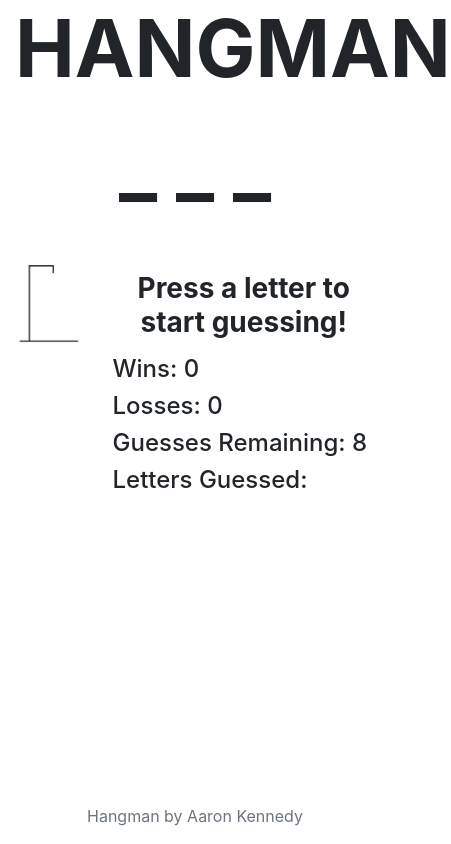
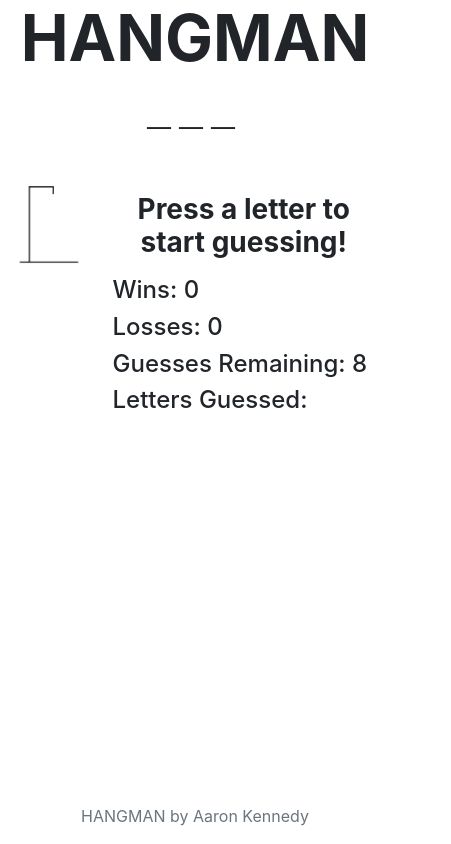
Before and after one commit to aarontkennedy/Hangman-Game, a plain HTML site: page index.html in a window 390 px wide. Shown: the whole page, 451 px wide, since content can reach past the window. Drawn offline with nearby package versions, Linux system fonts and the light colour scheme.

Commit message:
fixed the fonts so the puzzle letters are monospace

```diff
--- a/assets/css/style.css
+++ b/assets/css/style.css
@@ -1,6 +1,7 @@
+
 h1 {
     text-align: center;
-    font-size: 500%;
+    font-size: 800%;
     font-weight: bolder;
 }
 
@@ -22,9 +23,30 @@ img {
 
 #wordLocation {
     text-align:center;
+    white-space: nowrap;
 }
 
 #wordLocation span {
+	font-family: monospace;
     font-size: 500%;
     font-weight: bolder;
+    margin-right: .2em;
 }
+
+@media only screen and (max-width: 800px) {
+    h1 {
+        font-size: 500%;
+    }
+    #wordLocation span {
+        font-size: 400%;
+    }
+}
+
+@media only screen and (max-width: 600px) {
+    h1 {
+        font-size: 400%;
+    }
+    #wordLocation span {
+        font-size: 250%;
+    }
+}
--- a/assets/javascript/game.js
+++ b/assets/javascript/game.js
@@ -71,10 +71,10 @@ $(document).ready(function () {
 
     PuzzleLetter.prototype.print = function(){
         if (this.isSolved) {
-            $("#wordLocation").append("<span>"+ this.character +" </span>");
+            $("#wordLocation").append("<span>"+ this.character +"</span>");
         }
         else {
-            $("#wordLocation").append("<span>_ </span>");
+            $("#wordLocation").append("<span>_</span>");
         }
     };
 
--- a/index.html
+++ b/index.html
@@ -24,7 +24,7 @@
         </div>
     </header>
 
-    <section class="container">
+    <section class="container mb-5">
         <div class="row">
             <div id="wordLocation" class="col mb-5">
             </div>
@@ -55,7 +55,7 @@
 
     <footer class="container fixed-bottom">
         <div class="row">
-            <p class="col text-muted">Hangman by Aaron Kennedy</p>
+            <p class="col text-muted">HANGMAN by Aaron Kennedy</p>
         </div>
     </footer>
 
```
